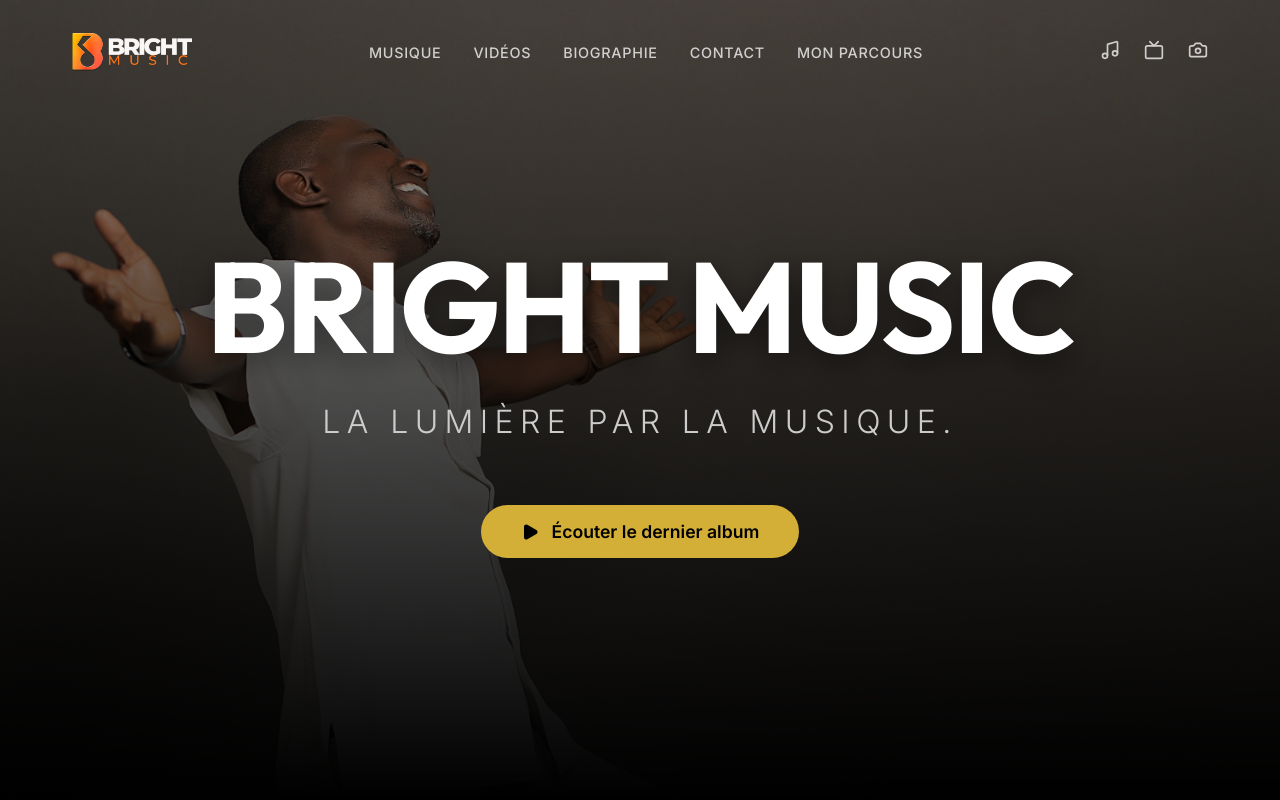
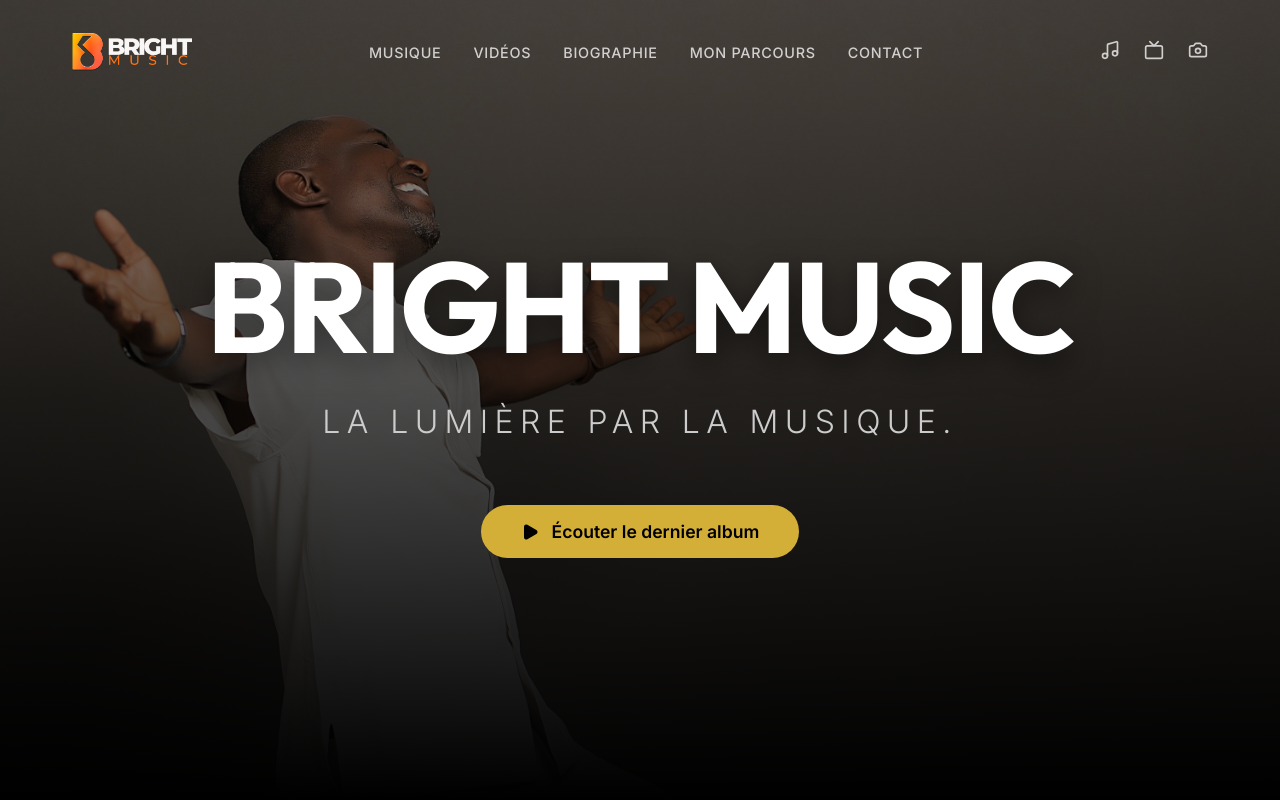
Before and after one commit to jknweb/brightmusic, a Next.js app: page / in a window 1280 px wide. Shown: the top 800 px of the page. Built offline with nearby package versions, Linux system fonts and the light colour scheme.

Commit message:
Petite modif

```diff
--- a/src/components/Navbar.js
+++ b/src/components/Navbar.js
@@ -33,8 +33,8 @@ export default function Navbar() {
           <Link href="/#music">Musique</Link>
           <Link href="/#videos">Vidéos</Link>
           <Link href="/#bio">Biographie</Link>
+          <Link href="/mon-parcours">Mon parcours</Link>
           <Link href="/#contact">Contact</Link>
-          <Link href="/mon-parcours">Mon parcours</Link>
         </div>
 
         <div className={styles.socials}>
```
